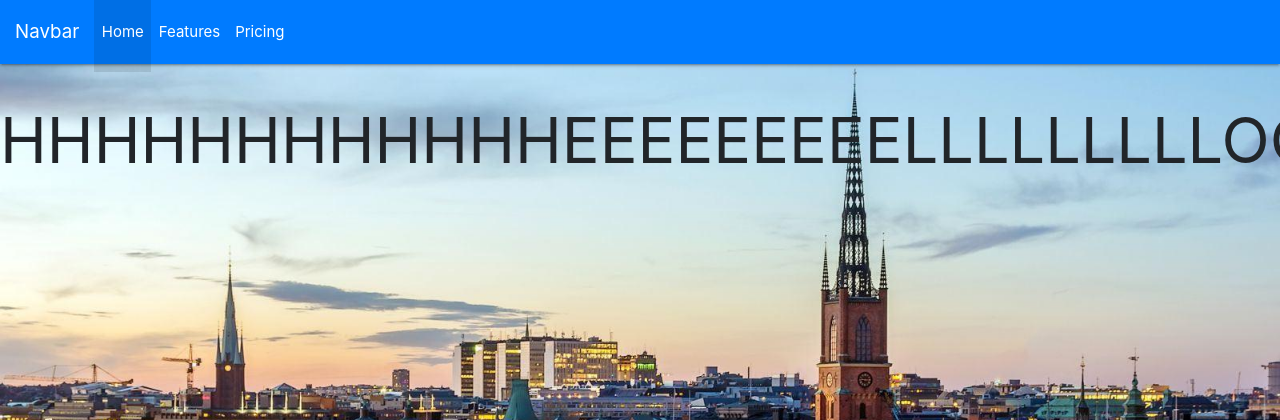
After one commit to kososwede/ms3, a Flask app: page /index.html in a window 1280 px wide. The commit adds this page. Shown: the top 420 px of the page. Run offline with Flask 2, Linux system fonts and the light colour scheme; some libraries are stand-ins or nearby versions.

Commit message:
added index.html, navbar

```diff
--- a/app.py
+++ b/app.py
@@ -62,6 +62,11 @@ def history():
 def attractions():
     return render_template("attractions.html")
 
+
+@app.route("/index.html")
+def home ():
+    return render_template("index.html")
+
 if __name__ == "__main__":
     app.run(host=os.environ.get('IP'),
     port=int(os.environ.get('PORT')),
--- a/templates/base.html
+++ b/templates/base.html
@@ -11,10 +11,27 @@
     <title>Things To Do</title>
 </head>
 <body class="background-pic">
+<nav class="navbar navbar-expand-lg navbar-white bg-primary">
+  <a class="navbar-brand" href="#">Navbar</a>
+  <button class="navbar-toggler" type="button" data-toggle="collapse" data-target="#navbarNav" aria-controls="navbarNav" aria-expanded="false" aria-label="Toggle navigation">
+    <span class="navbar-toggler-icon"></span>
+  </button>
+  <div class="collapse navbar-collapse" id="navbarNav">
+    <ul class="navbar-nav">
+      <li class="nav-item active">
+        <a class="nav-link" href="#">Home <span class="sr-only">(current)</span></a>
+      </li>
+      <li class="nav-item">
+        <a class="nav-link" href="#">Features</a>
+      </li>
+      <li class="nav-item">
+        <a class="nav-link" href="#">Pricing</a>
+      </li>
 
+    </ul>
+  </div>
+</nav>
     {% block content %} {% endblock %}
-
-
 
 
 
--- /dev/null
+++ b/templates/index.html
@@ -0,0 +1,4 @@
+{% extends 'base.html' %}
+{% block content %}
+<h1>HHHHHHHHHHHHEEEEEEEEELLLLLLLLLOOOOOOOO</h1>
+{% endblock %}
```
